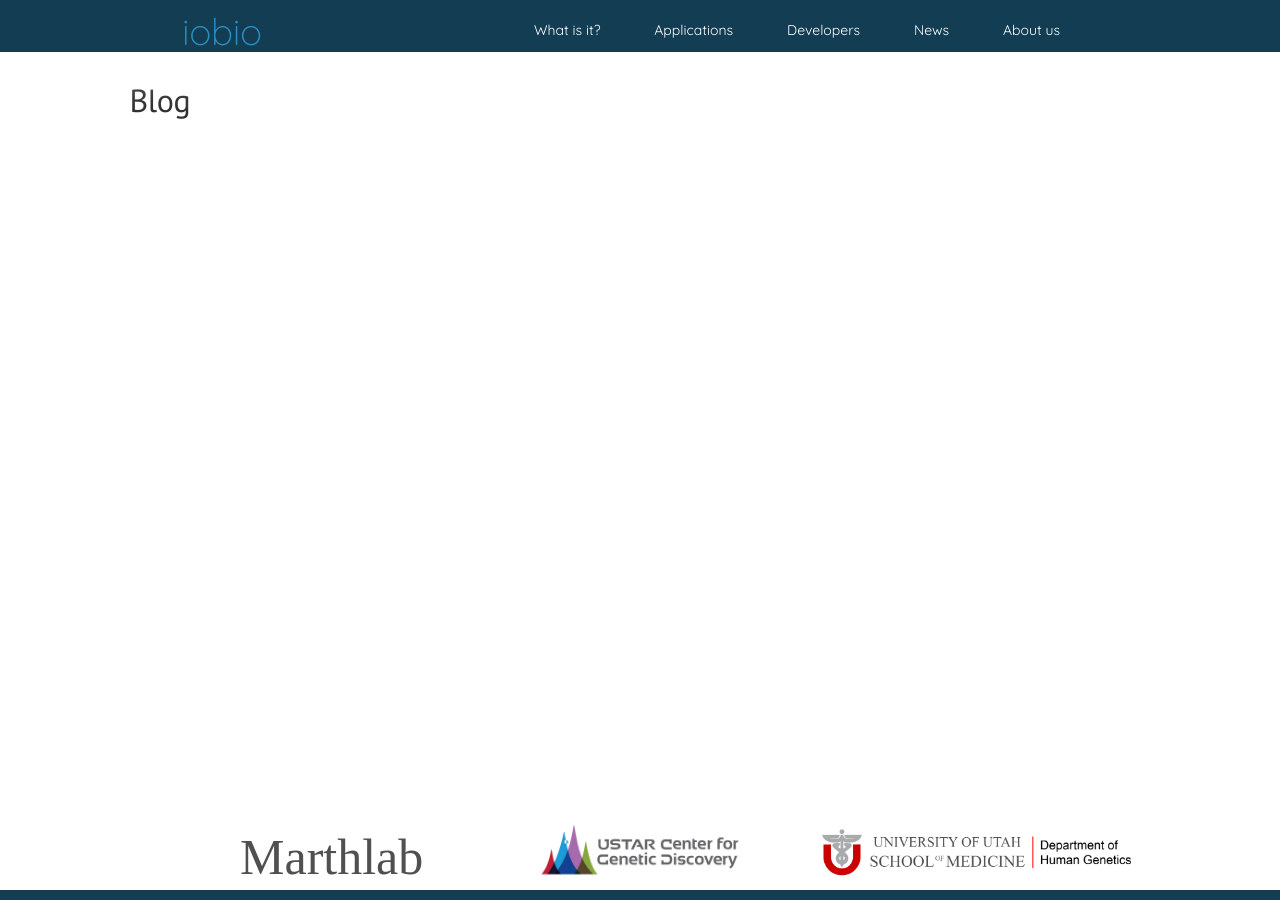
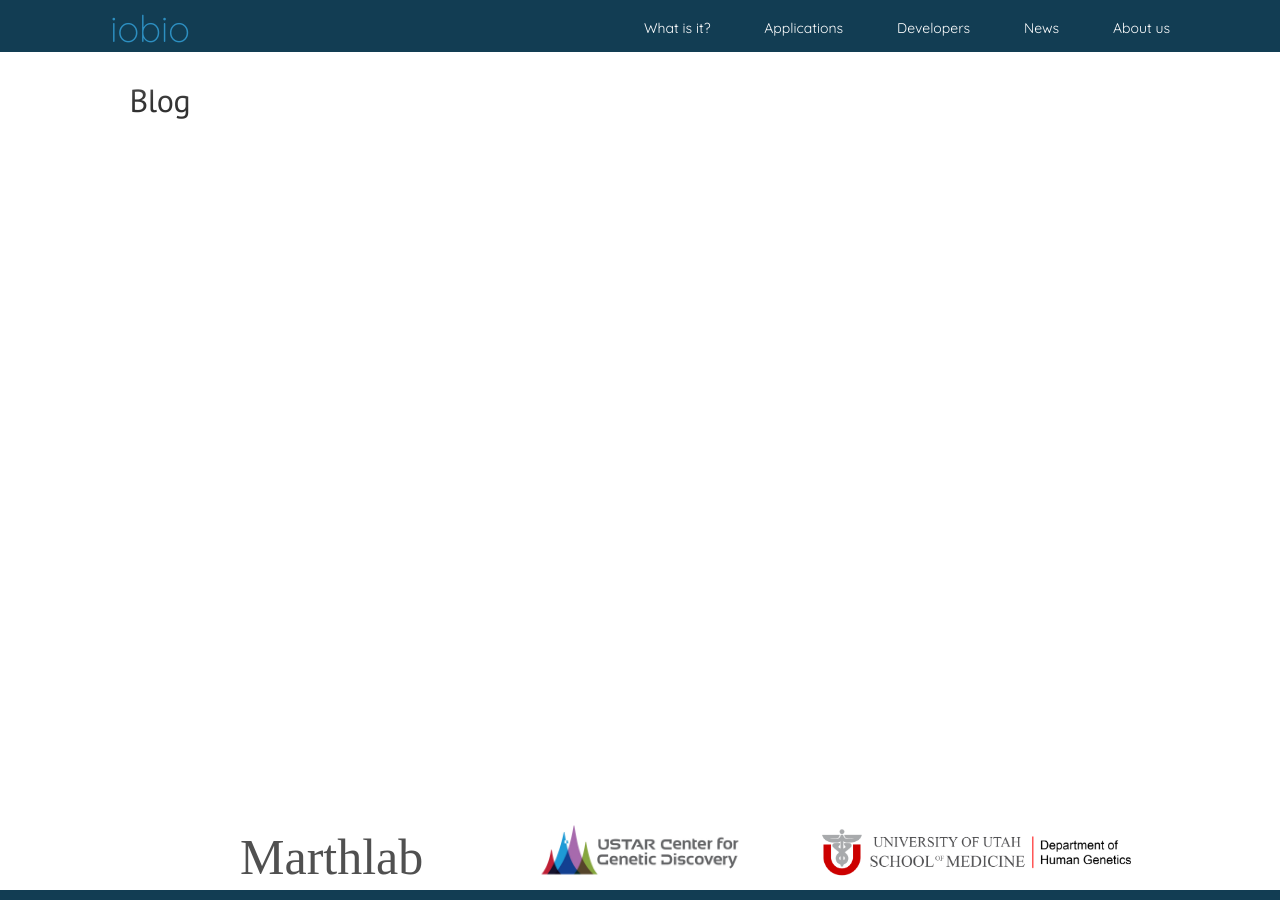
Before and after one commit to iobio/minion, a Jekyll site: the page built from blog.html, in a window 1280 px wide and 900 px high. Built offline with Jekyll 4.4.1, drawn with Linux system fonts in a browser that asks for light colours; some web fonts are replaced.

Commit message:
fix header for mobile

```diff
--- a/_layouts/default.html
+++ b/_layouts/default.html
@@ -5,6 +5,7 @@
 
   <body>
     <div class="masthead">
+      <div class='masthead-container'>
         <h3 class="masthead-title">
           <a href="/" title="Home">{{ site.title }}</a>
         </h3>
@@ -14,6 +15,8 @@
               {% assign group = 'navigation' %}
               {% include pages_list %}
           </ul>
+        </div>
+        <div style="clear:both"></div>
       </div>
     </div>
 
--- a/public/css/site.css
+++ b/public/css/site.css
@@ -42,21 +42,27 @@
   top:0px;
   left:0px;
   right:0px;
-  height: 20px;
   z-index: 3;
   border-bottom: #081d27;
   box-shadow: 0px 10px 40px 4px white;
   font-family: quicksand;
+  padding: 0px;
+  height: 52px;
 /*  box-sizing: border-box;*/
 }
+
+.masthead-container {
+  width: 1060px;
+  margin: 0px auto 0px auto;
+}
+
 .masthead-title {
   font-family: quicksand;
    font-size: 37px;
    color:#2d8fc1;
-   position:absolute;
-   top: 8px;
-   left: 182px;
+   float:left;
    font-weight: 300;
+   margin-top: 5px;
 }
 .masthead-title a {
   color: #2d8fc1;
@@ -64,10 +70,8 @@
 }
 .masthead #menu {
    font-size: 14px;
-   margin-left: 150px;
-   position:absolute;
-   right: 170px;
-   top: 20px;
+   float:right;
+   margin-top: 18px;
 }
 
 .masthead #menu ul {
@@ -78,7 +82,7 @@
 
 .masthead #menu li {
    display: inline;
-   margin-right: 50px;
+   margin-left: 50px;
 }
 
 .masthead #menu li a {
```
Lines whose indentation alone changed are shown as unchanged.
